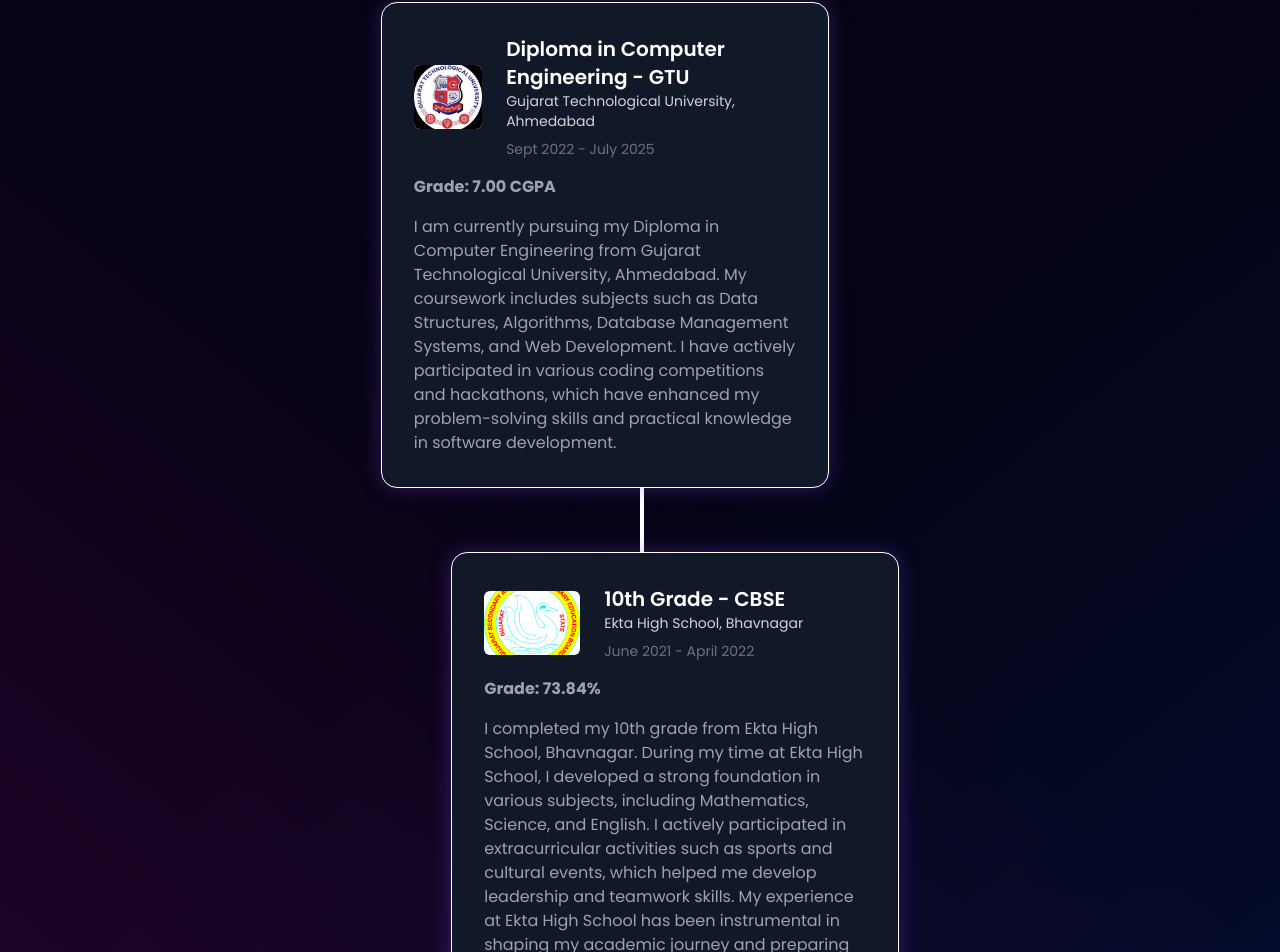
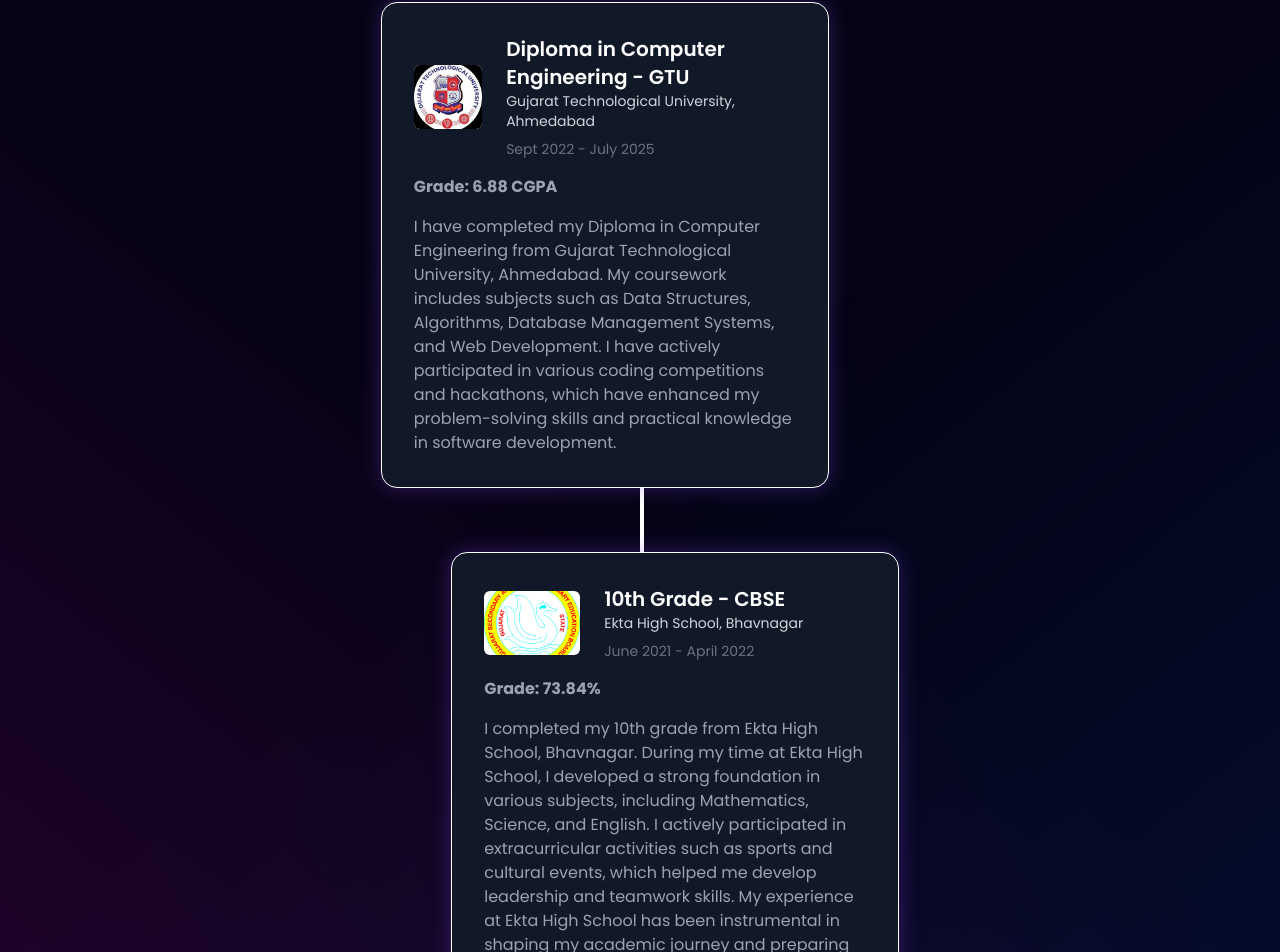
Before and after one commit to kaushik3203/Portfolio, a React (Vite) app: page / in a window 1280 px wide. Shown: the part 5548-6500 px from the top of the page. Built offline with nearby package versions, Linux system fonts and the light colour scheme.

Commit message:
feat: introduce constants file for portfolio content, including skills, experiences, education, and projects.

```diff
--- a/src/constants.js
+++ b/src/constants.js
@@ -156,8 +156,8 @@
       img: glaLogo,
       school: "Gujarat Technological University, Ahmedabad",
       date: "Sept 2022 - July 2025",
-      grade: "7.00 CGPA",
-      desc: "I am currently pursuing my Diploma in Computer Engineering from Gujarat Technological University, Ahmedabad. My coursework includes subjects such as Data Structures, Algorithms, Database Management Systems, and Web Development. I have actively participated in various coding competitions and hackathons, which have enhanced my problem-solving skills and practical knowledge in software development.",
+      grade: "6.88 CGPA",
+      desc: "I have completed my Diploma in Computer Engineering from Gujarat Technological University, Ahmedabad. My coursework includes subjects such as Data Structures, Algorithms, Database Management Systems, and Web Development. I have actively participated in various coding competitions and hackathons, which have enhanced my problem-solving skills and practical knowledge in software development.",
       degree: "Diploma in Computer Engineering - GTU",
     },
     {
```
